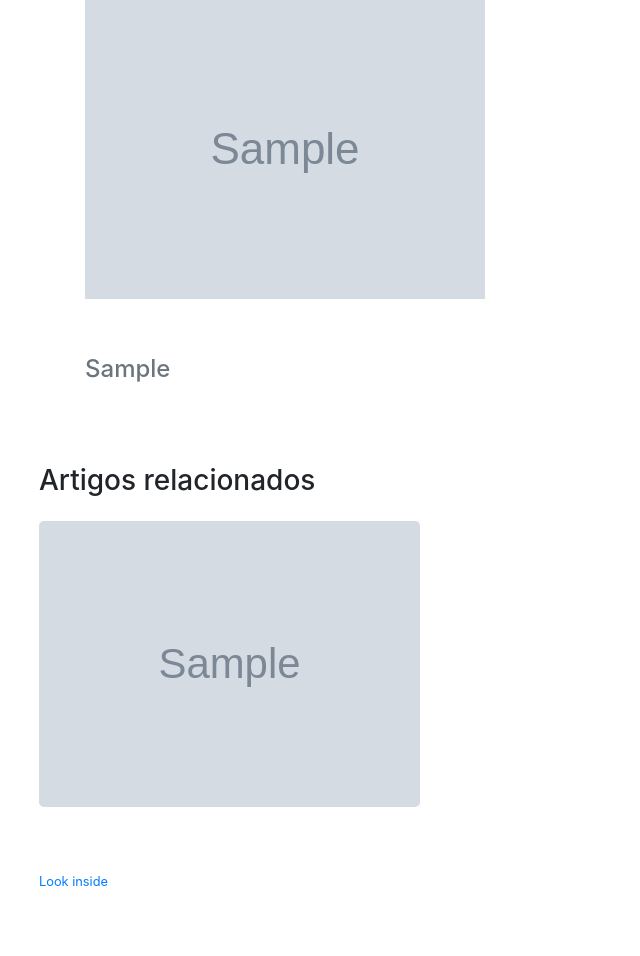
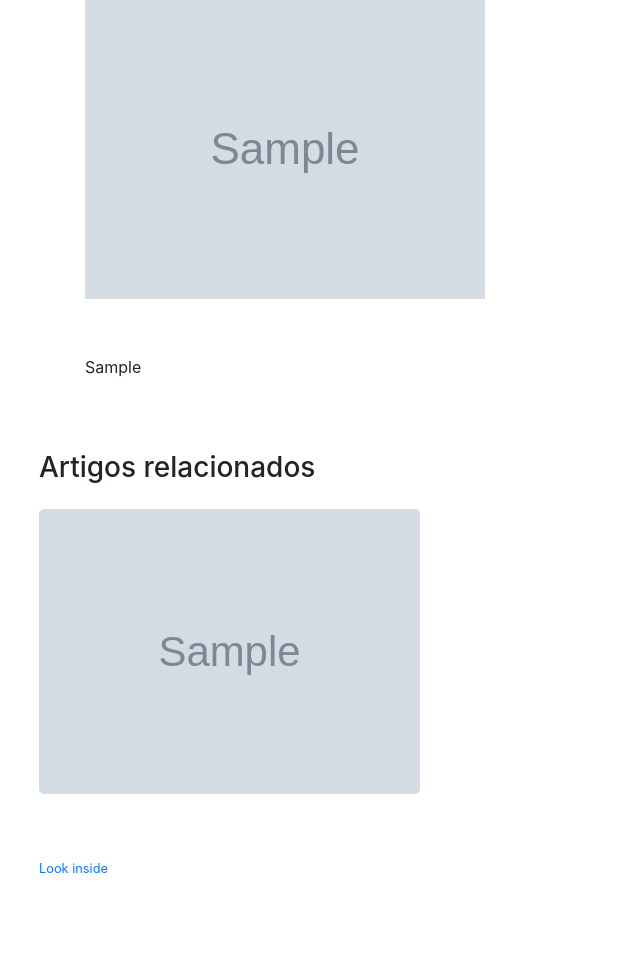
Before and after one commit to jocsakesley/blog-jocsa-kesley, a Django app: template blog/posts/templates/posts/post_detalhes.html in a window 1280 px wide. Shown: the part 637-1593 px from the top of the page, without its empty margins (0-640 px from the left). Run offline with Django 3.2, Linux system fonts and the light colour scheme; the template is opened without the code that fills it: most values are stand-ins (such as "Sample title", 1, 10 or a date in 2020); grey boxes marked "Sample" are stand-in pictures; form fields are guessed from the names that the template uses; some libraries are stand-ins or nearby versions.

Commit message:
Modificando letra do conteudo do post

```diff
--- a/blog/posts/templates/posts/post_detalhes.html
+++ b/blog/posts/templates/posts/post_detalhes.html
@@ -37,7 +37,7 @@
             {% endif %}
               <div class="row mb-5">
                 <div class="col-lg-12 position-sticky">
-                  <div class="h4 text-muted">
+                  <div class="text">
                     {{post.conteudo_post|safe}}
                   </div>
                 </div>
```
